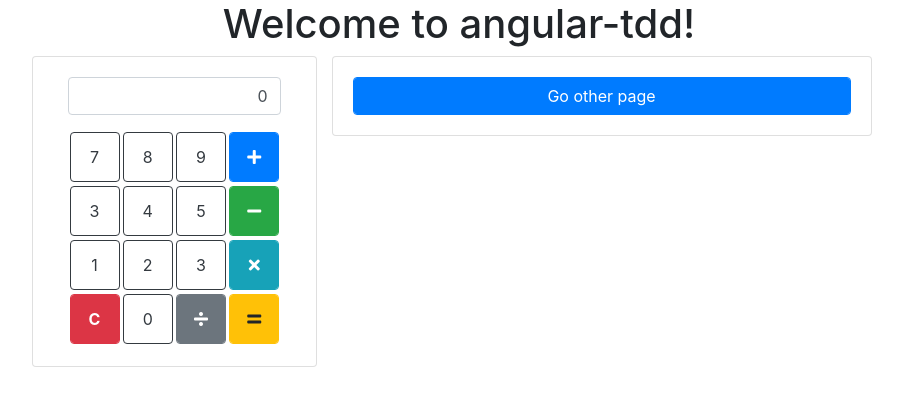
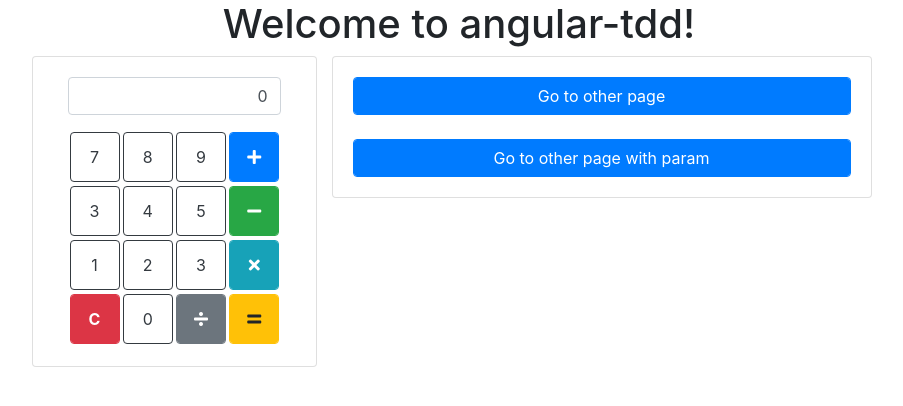
Before and after one commit to vivianalondono/angular-tdd-unit-test, an Angular app: page / in a window 1280 px wide. Shown: the top 406 px of the page, without its empty margins (181-1084 px from the left). Built offline with nearby package versions, Linux system fonts and the light colour scheme.

Commit message:
Navigate with param

```diff
--- a/src/app/app.routes.ts
+++ b/src/app/app.routes.ts
@@ -8,6 +8,7 @@ export const ROUTES: Routes = [
     { path: '', component: CalculatorComponent },
     { path: '', redirectTo: '', pathMatch: 'full' },
     { path: 'otherPage', component: OtherPageComponent },
+    { path: 'otherPage/:params', component: OtherPageComponent },
     { path: '**', component: AppComponent }
 ];
 
--- a/src/app/calculator/calculator.component.html
+++ b/src/app/calculator/calculator.component.html
@@ -65,7 +65,10 @@
     <div class="col-md-6">
       <div class="card">
         <div class="card-body">
-          <button type="button" class="btn btn-primary form-control" (click)="navigateToOtherPage()">Go other page</button>
+          <button type="button" class="btn btn-primary form-control" (click)="navigateToOtherPage()">Go to other page</button>
+          <br>
+          <br>
+          <button type="button" class="btn btn-primary form-control" (click)="navigateToOtherPage('paramentro')">Go to other page with param</button>
         </div>
       </div>
     </div>
--- a/src/app/calculator/calculator.component.ts
+++ b/src/app/calculator/calculator.component.ts
@@ -97,8 +97,12 @@ export class CalculatorComponent {
     console.log('event', event);
   }
 
-  navigateToOtherPage(){
-    this._router.navigate(['otherPage']);
+  navigateToOtherPage(param: any) {
+    if (param) {
+      this._router.navigate(['otherPage', param]);
+    } else {
+      this._router.navigate(['otherPage']);
+    }
   }
 
 }
```
Also changed, not shown: 1 other file (tests, documents, lock files or other folders).
